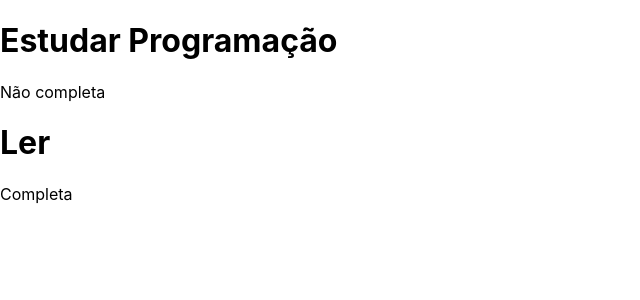
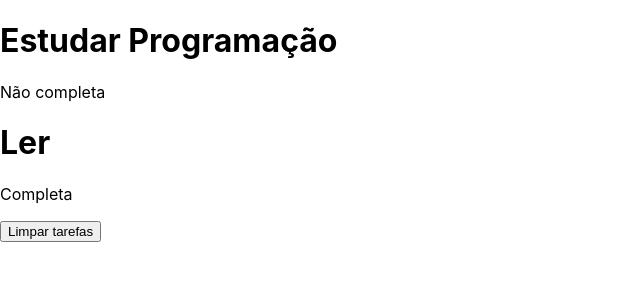
Before and after one commit to FrsErley/fullstackclub, a React (Create React App) app in the folder fsc-task-manager-frontend/: page / in a window 1280 px wide. Shown: the top 300 px of the page, without its empty margins (0-640 px from the left). Built offline with nearby package versions, Linux system fonts and the light colour scheme.

Commit message:
refactor: convert components to class

```diff
--- a/fsc-task-manager-frontend/src/App.js
+++ b/fsc-task-manager-frontend/src/App.js
@@ -1,9 +1,13 @@
-import {useState} from 'react';
-import TaskItem from './components/TaskItem';
+  // eslint-disable-next-line no-unused-vars
+import React from 'react'
+import TaskItem from './components/TaskItem'
 
-const App = () => {
-  // eslint-disable-next-line no-unused-vars
-  const [tasks, setTasks] = useState([
+class App extends React.Component {
+  constructor(props) {
+    super(props)
+    this.handleStateChange = this.handleStateChange.bind(this);
+    this.state = {
+      tasks: [
         {
           id: '1',
           description: 'Estudar Programação',
@@ -14,15 +18,58 @@ const App = () => {
           description: 'Ler',
           isCompleted: true,
         }
-  ]);
+      ]
+    }
+  }
 
+  handleStateChange() {
+    this.setState({
+      tasks: [],
+    })
+  }
+
+  render() {
     return (
       <>
-        {tasks.map(task => (
+        {this.state.tasks.map(task => (
         <TaskItem key={task.id} task={task}/>
         ))}
+        <button onClick={this.handleStateChange}>Limpar tarefas</button>
       </>
-    );
+    )
+  }
 }
 
 export default App;
+
+
+
+
+
+// import {useState} from 'react';
+// import TaskItem from './components/TaskItem';
+
+// const App = () => {
+//   const [tasks, setTasks] = useState([
+    // {
+    //   id: '1',
+    //   description: 'Estudar Programação',
+    //   isCompleted: false,
+    // },
+    // {
+    //   id: '2',
+    //   description: 'Ler',
+    //   isCompleted: true,
+    // }
+//   ]);
+
+//     return (
+      // <>
+      //   {tasks.map(task => (
+      //   <TaskItem key={task.id} task={task}/>
+      //   ))}
+      // </>
+//     );
+// }
+
+// export default App;
```
Also changed, not shown: fsc-task-manager-frontend/src/components/TaskItem.js (+17 -2 lines). Lines whose indentation alone changed are shown as unchanged.
